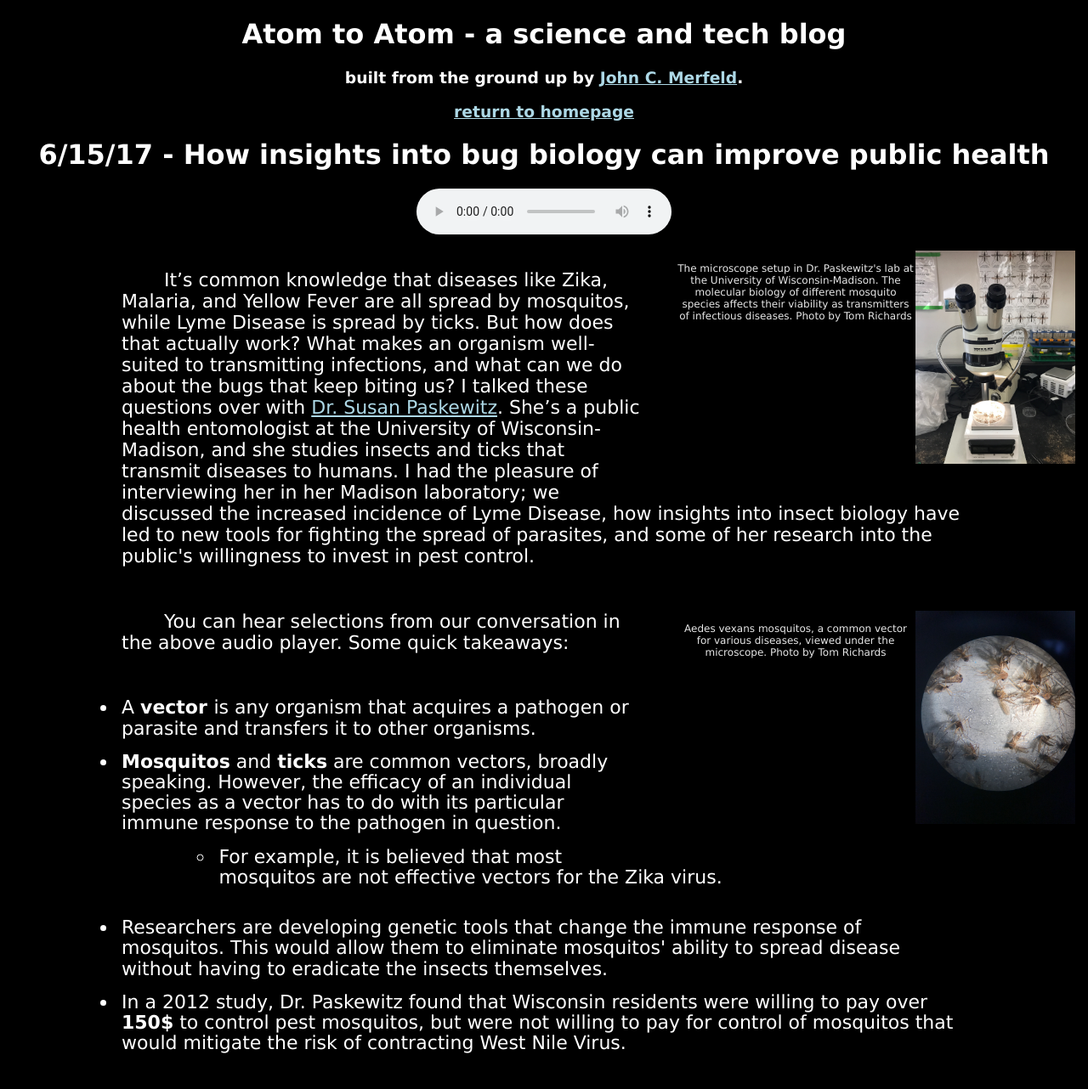
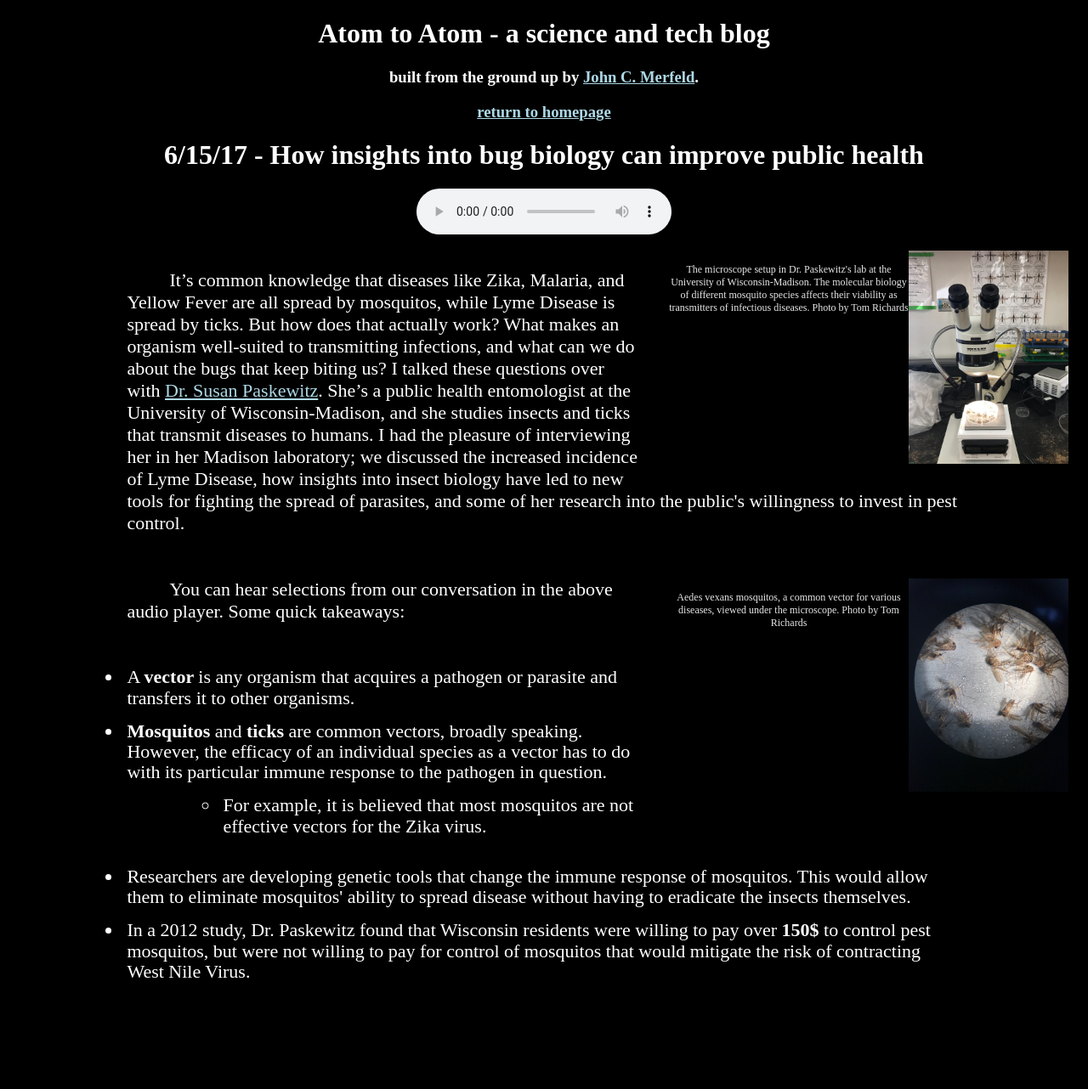
Before and after one commit to johncmerfeld/johncmerfeld.github.io, a PHP site: page /uwent.html in a window 1280 px wide. Shown: the whole page at 85% size. After the commit the page ends 1151 px from the top, so only its background shows below. Run offline with PHP 8.4, Linux system fonts and the light colour scheme.

Commit message:
changed style

```diff
--- a/articlestyle.css
+++ b/articlestyle.css
@@ -1,5 +1,5 @@
 	* {box-sizing:border-box}
-	body {font-family: Verdana,sans-serif;margin:0}
+	/*body {font-family: Verdana,sans-serif;margin:0}*/
 	.mySlides {display:none}
 
 	/* Slideshow container */
```
